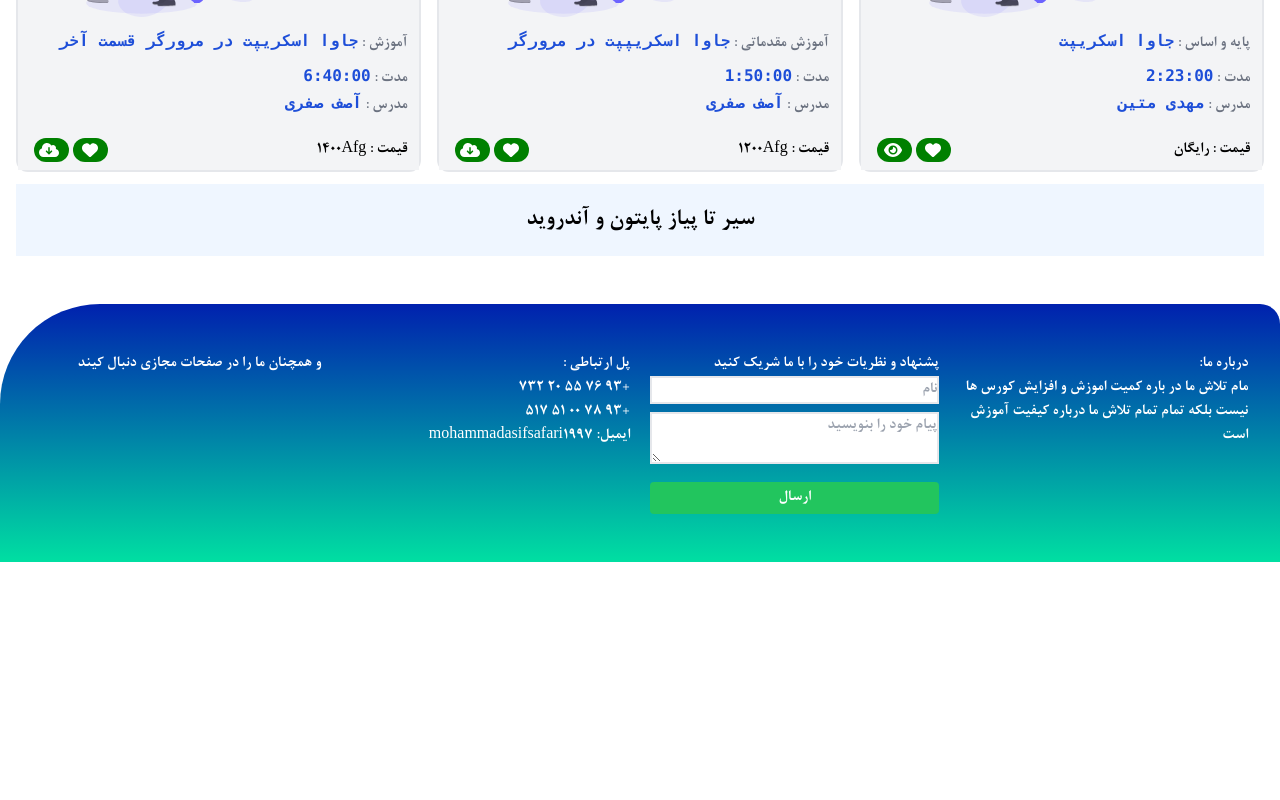
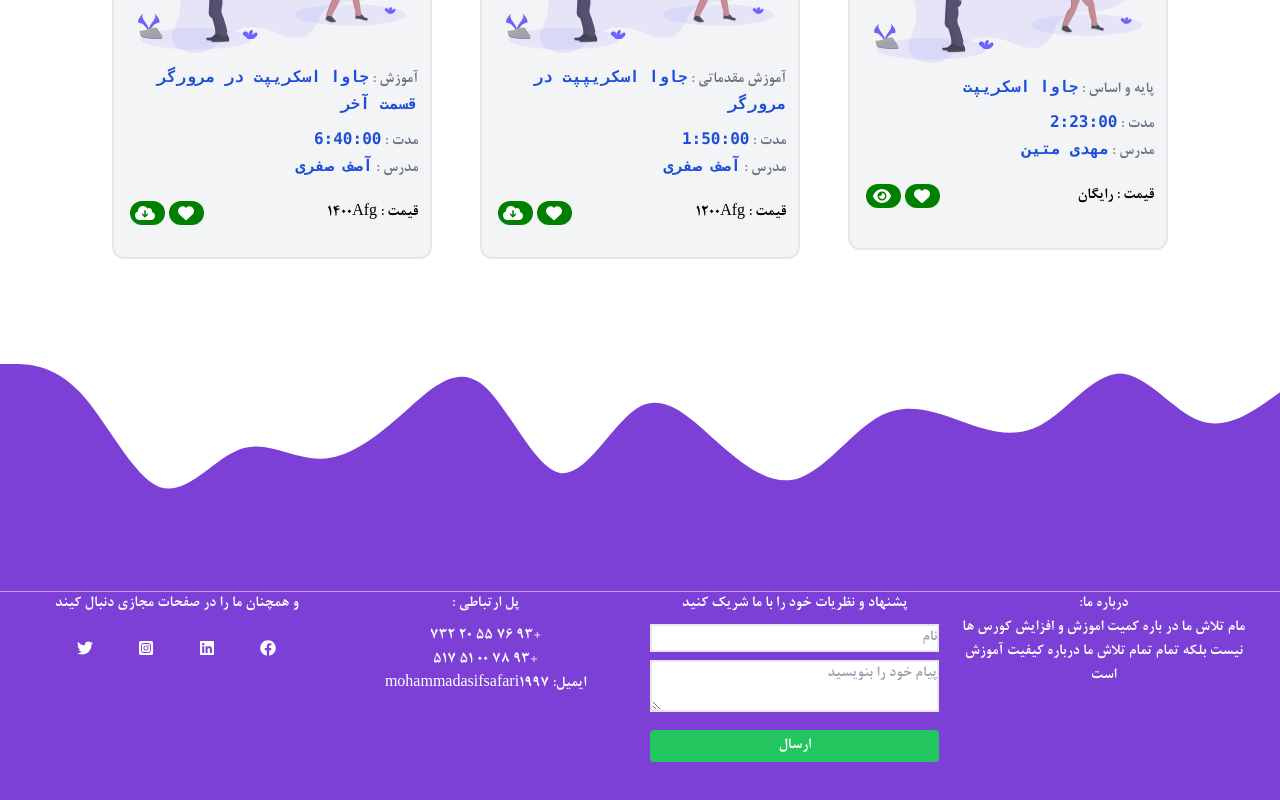
Before and after one commit to safariasif/Light, a Next.js app: page /courses/1 in a window 1280 px wide. Shown: the part 724-1524 px from the top of the page. Before the commit the page ends 1286 px from the top, so only its background shows below. Built offline with nearby package versions, Linux system fonts and the light colour scheme.

Commit message:
updaed footer

```diff
--- a/components/Banner/banner.js
+++ b/components/Banner/banner.js
@@ -1,9 +1,9 @@
 const Banner=()=>{
     return(
         <div className="container-fluid banner shadow-xl">
-            <div className="row">
+            <div className="row grid content-center h-56">
                 <div className="title">
-                    <h1 className="">چراغ</h1>
+                    <h2 className="">چراغ</h2>
                 </div>
                 <div className="description">
                     <span>
--- a/components/Footer/footer.js
+++ b/components/Footer/footer.js
@@ -1,16 +1,36 @@
-const Footer=()=>{
+import {
+  FaFacebook,
+  FaLinkedin,
+  FaTwitter,
+  FaInstagramSquare,
+} from 'react-icons/fa';
+import Link  from 'next/link';
+const Footer = () => {
   return (
-      <div className="footer mt-12 text-white">
-        <div className="grid md:grid-cols-4 gap-5 sm:grid-cols-2 xs:block py-12 px-8">
+    <div className="footer mt-12 text-white bg-white m-0 p-0">
+      <div className="bg-white  m-0 p-0">
+        <svg
+          xmlns="http://www.w3.org/2000/svg"
+          viewBox="0 0 1440 320"
+          className="bg-white"
+        >
+          <path
+            fill="#5000ca"
+            fillOpacity="0.75"
+            d="M0,64L15,64C30,64,60,64,90,96C120,128,150,192,180,202.7C210,213,240,171,270,160C300,149,330,171,360,170.7C390,171,420,149,450,122.7C480,96,510,64,540,85.3C570,107,600,181,630,186.7C660,192,690,128,720,112C750,96,780,128,810,154.7C840,181,870,203,900,192C930,181,960,139,990,122.7C1020,107,1050,117,1080,128C1110,139,1140,149,1170,133.3C1200,117,1230,75,1260,74.7C1290,75,1320,117,1350,128C1380,139,1410,117,1425,106.7L1440,96L1440,320L1425,320C1410,320,1380,320,1350,320C1320,320,1290,320,1260,320C1230,320,1200,320,1170,320C1140,320,1110,320,1080,320C1050,320,1020,320,990,320C960,320,930,320,900,320C870,320,840,320,810,320C780,320,750,320,720,320C690,320,660,320,630,320C600,320,570,320,540,320C510,320,480,320,450,320C420,320,390,320,360,320C330,320,300,320,270,320C240,320,210,320,180,320C150,320,120,320,90,320C60,320,30,320,15,320L0,320Z"
+          ></path>
+        </svg>
+      </div>
+      <div className="grid md:grid-cols-4 gap-5 sm:grid-cols-2 xs:block pb-12 px-8 justify-center content-center container-fluid text-center">
         <div>
-            <h1>درباره ما:</h1>
+          <h2 className="">درباره ما:</h2>
           <span>
-              مام تلاش ما در باره کمیت اموزش و افزایش کورس ها نیست بلکه تمام
-              تمام تلاش ما درباره کیفیت آموزش است
+            مام تلاش ما در باره کمیت اموزش و افزایش کورس ها نیست بلکه تمام تمام
+            تلاش ما درباره کیفیت آموزش است
           </span>
         </div>
         <div>
-            <h1>پشنهاد و نظریات خود را با ما شریک کنید</h1>
+          <h2 className='pb-2'>پشنهاد و نظریات خود را با ما شریک کنید</h2>
           <input
             type="text"
             className="w-full border-2 text-gray-800"
@@ -32,7 +52,7 @@ const Footer=()=>{
           <div className="">
             <h6>پل ارتباطی :</h6>
           </div>
-            <div className="">
+          <div className="pt-2">
             <p>
               <span className="">+93</span> 76 55 20 732
             </p>
@@ -49,17 +69,24 @@ const Footer=()=>{
           <div>
             <h6>و همچنان ما را در صفحات مجازی دنبال کیند</h6>
           </div>
-            <div className="">
-              <i className="fab fa-facebook text-primary"></i>
-              <i className="fab fa-instagram text-danger"></i>
-              <i className="fab fa-twitter text-info"></i>
-              <i className="fab fa-linkedin text-primary"></i>
-            </div>
+         { <div className="flex  justify-evenly mt-6">
+            <Link href="https://www.facebook.com">
+              <FaFacebook className="fa-xl hover:text-green-500 cursor-pointer" />
+            </Link>
+            <Link href="https://www.linkedin.com">
+              <FaLinkedin className="fa-xl hover:text-green-500 cursor-pointer" />
+            </Link>
+            <Link href="https://www.intsgram.com">
+              <FaInstagramSquare className="fa-xl hover:text-green-500 cursor-pointer" />
+            </Link>
+            <Link href="https://www.Twitter.com">
+              <FaTwitter className="fa-xl hover:text-green-500 cursor-pointer" />
+            </Link>
+          </div>}
         </div>
       </div>
     </div>
   );
-}
-
+};
 
 export default Footer;
--- a/package.json
+++ b/package.json
@@ -21,8 +21,10 @@
     "react": "17.0.2",
     "react-chartjs-2": "^4.0.1",
     "react-dom": "17.0.2",
+    "react-icons": "^4.3.1",
     "react-live-clock": "^5.7.0",
     "react-loading-skeleton": "^3.0.3",
+    "react-owl-carousel": "^2.3.3",
     "yup": "^0.32.11"
   },
   "devDependencies": {
--- a/pages/WebBasic/[slug].js
+++ b/pages/WebBasic/[slug].js
@@ -1,4 +1,4 @@
-import Data from "../../components/Courses/data";
+import Data from "../../constant/data";
 import { useRouter } from "next/dist/client/router";
 import Navbar from "../../components/Navbar/navbar";
 import Footer from "../../components/Footer/footer";
--- a/pages/WebBasic/webbasic.js
+++ b/pages/WebBasic/webbasic.js
@@ -1,4 +1,4 @@
-import Data from '../../components/Courses/data';
+import Data from '../../constant/data'
 import Link from 'next/link';
 import { useState } from 'react';
 import { FontAwesomeIcon } from '@fortawesome/react-fontawesome';
@@ -24,8 +24,8 @@ console.log(loading)
          }, 5000);
  }
   return (
-    <div className="container">
-      <div className="text-center">
+    <div className="container-fluid justify-center">
+      <div className="text-center my-12">
         <h1 className="mx-6 my-6 text-bold text-3xl">
           دوره های ابتدایی طراحی وب
         </h1>
@@ -39,8 +39,8 @@ console.log(loading)
           طراحی قالب فروشگاهی آنلاین را از صفر تا به صد یاد خواهید گرفت
         </span>
       </div>
-      <div className="row my-5 space-x-4 mx-4">
-        <div className="card grid md:grid-cols-2 sm:grid-cols-2 lg:grid-cols-3 grid-cols-1  gap-3 ">
+      <div className="row my-5 space-x-4 mx-12 md:mx-24">
+        <div className="card grid md:grid-cols-2 sm:grid-cols-2 lg:grid-cols-3 grid-cols-1  gap-12 ">
           {(loading ? (
             course.map((item, index) => {
               return (
--- a/pages/courses/[courses].js
+++ b/pages/courses/[courses].js
@@ -22,7 +22,7 @@ import {
   faClose,
 } from '@fortawesome/free-solid-svg-icons';
 import Meta from '../../components/Meta/Meta';
-import Data from '../../components/Courses/data';
+import Data from '../../constant/data'
 import Input from '../Regester/inputRegester';
 const Courses = () => {
   const [heart, setHeart] = useState(3);
@@ -74,7 +74,7 @@ const Courses = () => {
                   />
                 </div>
               </div>
-              <ul className=" my-1 courses">
+              <ul className=" my-1 courses ">
                 <li className="px-4 py-1 all">
                   <Link href="/">
                     <div>
@@ -159,18 +159,18 @@ const Courses = () => {
           </ul>
         </div>
         <div className="text-center w-full mx-auto">
-          <h1 className="text-2xl font-bold text-gray-700 my-3">
+          <h2 className="text-2xl font-bold text-gray-700 my-8">
             دوره های آموزشی جاوا اسکریپت
-          </h1>
+          </h2>
         </div>
-        <div className="grid lg:grid-cols-3 md:grid-cols-2 grid-cols-1 justify-center items-center gap-4">
+        <div className="grid lg:grid-cols-3 md:grid-cols-2 grid-cols-1 justify-center items-center gap-12 md:mx-24 mx-8">
           {jsdata.map((js, index) => {
             return (
               <div
                 key={index}
-                className="border border-2 rounded-xl cursor-pointer"
+                className="border border-2 rounded-xl cursor-pointer bg-gray-100"
               >
-                <div className="bg-gray-100">
+                <div className="rounded-xl bg-gray-100">
                   <Link href={`/WebBasic/${js.slug}`} key={index}>
                     <div>
                       <div
@@ -234,7 +234,7 @@ const Courses = () => {
                             <span>{js.price > 0 ? js.rate : ''}</span>
                           </span>
                         </div>
-                        <div className="left flex">
+                        <div className="left flex pb-6">
                           <div className="extends-btn" onClick={IncreaseHeart}>
                             <a className="b-text" href="/">
                               علاقه
@@ -298,7 +298,7 @@ const Courses = () => {
                                         />
                                       </form>
                                     </div>
-                                    <div className="flex items-center justify-end p-6 border-t border-solid border-blueGray-200 rounded-b">
+                                    <div className="flex items-center justify-end p-6 border-t border-solid border-blueGray-200  rounded-b">
                                       <Link href="/Buying/buy">
                                         <button
                                           className="text-white bg-yellow-500 active:bg-yellow-700 font-bold uppercase text-sm px-6 py-2 rounded shadow hover:shadow-lg outline-none focus:outline-none mr-1 mb-1"
@@ -333,7 +333,7 @@ const Courses = () => {
                           <span>{js.price > 0 ? js.rate : ''}</span>
                         </span>
                       </div>
-                      <div className="left flex">
+                      <div className="left flex pb-8">
                         <div className="extends-btn" onClick={IncreaseHeart}>
                           <a className="b-text" href="/">
                             علاقه
@@ -356,13 +356,7 @@ const Courses = () => {
             );
           })}
         </div>
-        <div className="my-3">
-          <div className="text-center bg-blue-50 py-5">
-            <h1 className="text-2xl">سیر تا پیاز پایتون و آندروید</h1>
-          </div>
-        </div>
       </div>
-
       <Footer />
     </div>
   );
--- a/styles/globals.css
+++ b/styles/globals.css
@@ -40,26 +40,25 @@ a {
   border-radius: 5px;
 }
 .items {
-  @apply mx-4 py-1 md:hover:bg-gray-100 hover:px-3;
+  @apply mx-4 py-1 md:hover:bg-gray-100;
 }
 /* end of Navigation Bar */
 
 /* start of Banner section */
 .banner {
   background-image: linear-gradient(135deg, #fffeff 30%, #d7fffe 100%);
-  height: 40vh;
   text-align: center;
 
 }
 .bg{
   background-image: linear-gradient(135deg, #fffeff 30%, #d7fffe 100%);
 }
-.title h1 {
+.title h2 {
   letter-spacing: 7px;
   color: green;
 }
-.title h1 {
-  @apply font-bold text-3xl pt-10;
+.title h2 {
+  @apply font-bold text-3xl;
 }
 .description span {
   word-spacing: 3px;
@@ -68,7 +67,7 @@ a {
 .description {
   @apply mt-5 text-green-900 font-bold;
 }
-.banner .title h1 {
+.banner .title h2 {
   animation-name: Light;
   animation-duration: 4s;
 }
@@ -118,9 +117,10 @@ a {
 /* start of footer */
 .footer{
 
-  background-image: linear-gradient(#0021ae,#00dfa2);
+/*   background-image: linear-gradient(#0021ae,#00dfa2);
   border-top-left-radius: 100px;
-  border-top-right-radius: 20px;
+  border-top-right-radius: 20px; */
+  background-color: rgba(124,64,215,255);
 }
 /* end of footer */
 
@@ -178,14 +178,14 @@ a {
 }
 .courses{
   display: none;
-  transition: 5s;
-  height: 100px;
+  transition: 0.5s;
+  height: 0;
 }
 
 .catagory:hover .courses{
   display: block;
-  transition:5s;
-  height: 200px;
+  transition: 0.75s;
+  height: 300px;
 }
 .courses li{
   border-radius: 5px;
```
Also changed, not shown: pages/Login/[login].js (+19 -2 lines), pages/Regester/[regester].js (+20 -2 lines), constant/data.js (renamed from components/Courses/data.js), 2 other files (tests, documents, lock files or other folders). Lines whose indentation alone changed are shown as unchanged.
